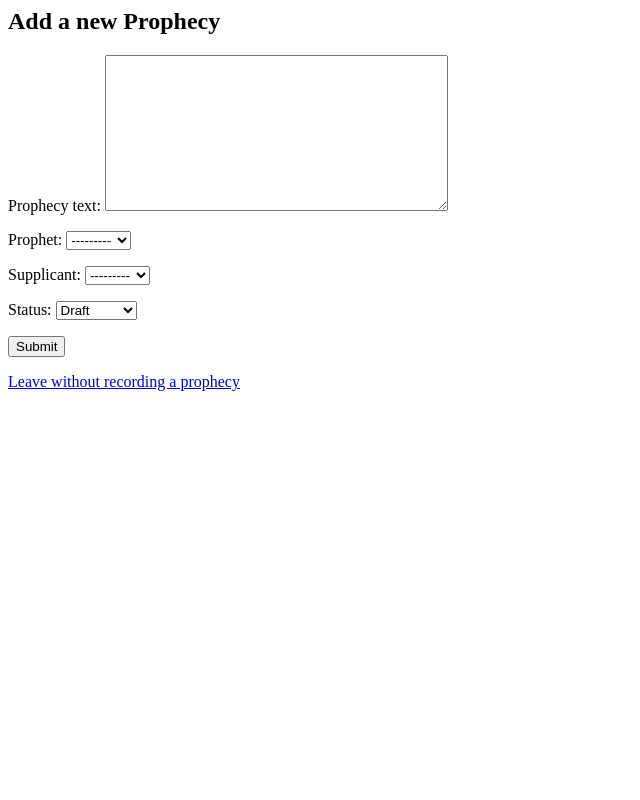
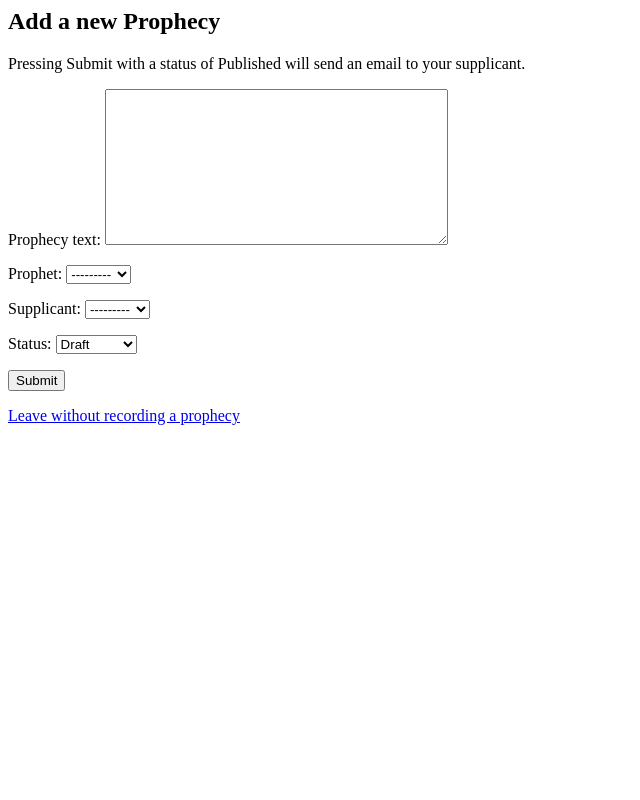
Before and after one commit to djotaku/prophecypracticum_django, a Django app: page /practicum/newprophecy/ in a window 1280 px wide. Shown: the whole page, without its empty margins (0-640 px from the left). Run offline with Django 3.2, Linux system fonts and the light colour scheme; the visitor is signed in with stand-in values (Sample User, id 1); data comes from the database, SQL or seed files in the repository.

Commit message:
Email works!

```diff
--- a/prophecypracticum/practicumweb/templates/practicum/create_prophecy.html
+++ b/prophecypracticum/practicumweb/templates/practicum/create_prophecy.html
@@ -3,6 +3,9 @@
 <a href="{% url 'practicumweb:home' %}">Go back to your main page</a>
 {% else %}
 <h2>Add a new Prophecy</h2>
+
+Pressing Submit with a status of Published will send an email to your supplicant.
+
 <form action ='.' method="post">
     {{ prophecy_form.as_p}}
     {% csrf_token %}
--- a/prophecypracticum/practicumweb/templates/practicum/home.html
+++ b/prophecypracticum/practicumweb/templates/practicum/home.html
@@ -4,7 +4,7 @@
 
 {% block content %}
 {% if user.is_authenticated %}
-Hi, {{user.username}}!
+Hi, {{user.first_name}} {{user.last_name}}!
 
 <h1>As Prophet:</h1>
 <p><a href="{% url 'practicumweb:newprophecy' %}">Create Prophecy</a></p>
@@ -34,4 +34,6 @@ Hi, {{user.username}}!
 <p>You are not logged in</p>
 <a href="{% url 'login' %}">Log In</a>
 {% endif %}
+
+If you need to change your password, <a href="{% url 'password_change' %}">click here</a>.
 {% endblock %}
--- a/prophecypracticum/practicumweb/views.py
+++ b/prophecypracticum/practicumweb/views.py
@@ -1,4 +1,5 @@
 from django.shortcuts import render, get_object_or_404
+from django.core.mail import send_mail
 from .models import Prophecy, ProphecyFeedback
 from django.contrib.auth.decorators import login_required
 from .forms import ProphecyForm, ProphecyRatingForm
@@ -15,7 +16,14 @@ def new_prophecy(request):
         if prophecy_form.is_valid():
             # create it, but don't save to database yet
             prophecy = prophecy_form.save(commit=False)
+            supplicant = prophecy.supplicant
             prophecy.save()
+            if prophecy.status == "published":
+                send_mail('You have a prophecy to read',
+                          'Sign in at the Prophecy Practicum site to see it.',
+                          'prophecypracticum@ericmesa.com',
+                          [supplicant.email],
+                          fail_silently=False)
     else:
         prophecy_form = ProphecyForm()
     return render(request, 'practicum/create_prophecy.html',
--- a/requirements.txt
+++ b/requirements.txt
@@ -2,3 +2,4 @@ asgiref==3.3.1
 Django==3.1.7
 pytz==2021.1
 sqlparse==0.4.1
+python-dotenv==0.17.0
```
Also changed, not shown: prophecypracticum/prophecypracticum/settings.py (+10 -2 lines).
